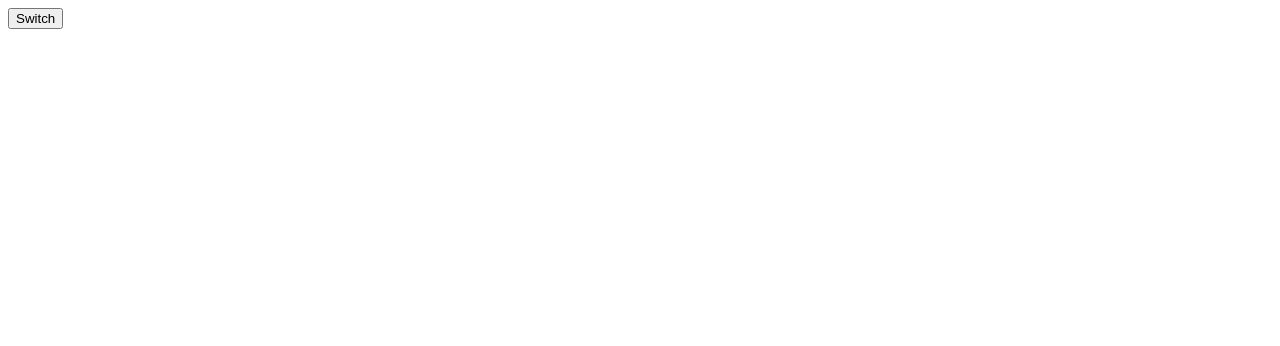
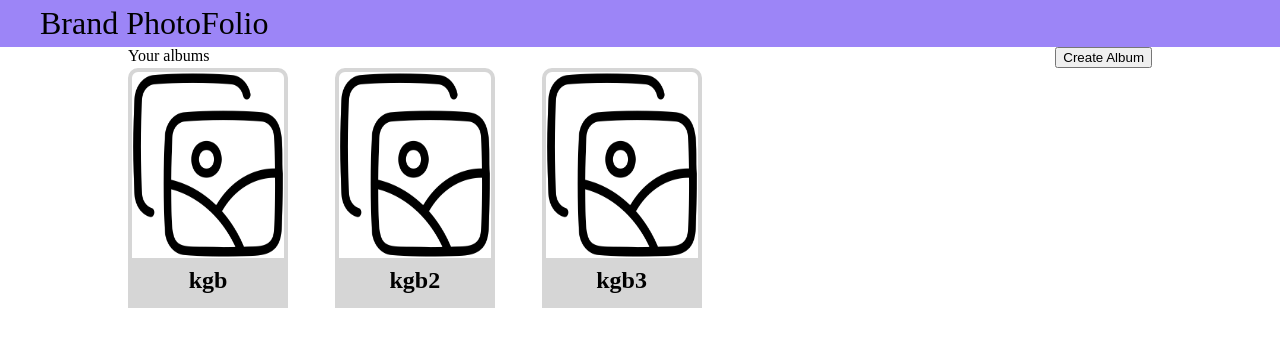
Before and after one commit to NamanJindal03/cn-1-rect, a React (Create React App) app: page / in a window 1280 px wide. Shown: the top 346 px of the page. Built offline with nearby package versions, Linux system fonts and the light colour scheme.

Commit message:
photofolio setup 1

```diff
--- a/src/index.js
+++ b/src/index.js
@@ -15,12 +15,13 @@ import ReactDOM from 'react-dom/client';
 // import App from './blogMiniProject/App'
 // import App from './useReducer/App'
 // import App from './customHooks/localStorage/App'
-import App2 from './blogMiniProject/App2'
+// import App2 from './blogMiniProject/App2'
+import App from './photofolio/App'
 
 const root = ReactDOM.createRoot(document.getElementById('root'));
 
 root.render(
-    <App2 />
+    <App />
 );
 
 
--- /dev/null
+++ b/src/photofolio/App.js
@@ -0,0 +1,32 @@
+import React, { useState } from 'react'
+import { albumsData } from './constants/albumData';
+import Navbar from './Components/Navbar';
+import Albums from './Components/Albums';
+import Album from './Components/Album';
+import './style/style.css'
+
+export default function App() {
+    const [albums, setAlbums] = useState(albumsData);
+    const [selectedAlbumIndex, setSelectedAlbumIndex] = useState('');
+
+    function addAlbum(newAlbum){
+        const tempAlbum = {images:[], ...newAlbum, id: Date.now()};
+        setAlbums([...albums, tempAlbum])
+    }
+    function selectAnAlbum(albumindex){
+        setSelectedAlbumIndex(albumindex)
+    }
+
+  return (
+    <>
+
+        <Navbar />
+        {
+            (selectedAlbumIndex || selectedAlbumIndex===0) ?
+                <Album album={albums[selectedAlbumIndex]}/> :
+                <Albums albums={albums} addAlbum={addAlbum} selectAnAlbum={selectAnAlbum}/>
+        }
+
+    </>
+  )
+}
--- /dev/null
+++ b/src/photofolio/Components/Album.js
@@ -0,0 +1,7 @@
+import React from 'react'
+
+export default function Album() {
+  return (
+    <div>Album</div>
+  )
+}
--- /dev/null
+++ b/src/photofolio/Components/AlbumCard.js
@@ -0,0 +1,16 @@
+import React from 'react'
+import Style from '../style/DisplayAlbum.module.css'
+import defaultAlbumImg from '../assets/images/defaultAlbumImg.png'
+
+export default function AlbumCard({album, index, selectAnAlbum}) {
+  return (
+    <div className={Style.albumCard} onClick={()=> selectAnAlbum(index)}>
+        <div className={Style.albumCardImgContainer}>
+            <img src={album.albumImg ? album.albumImg : defaultAlbumImg} alt="" className={Style.albumImg}/>
+        </div>
+        <div className={Style.imgThumbnail}>
+            {album.name}
+        </div>
+    </div>
+  )
+}
--- /dev/null
+++ b/src/photofolio/Components/Albums.js
@@ -0,0 +1,21 @@
+import React, {useState} from 'react'
+import CreateAlbums from './CreateAlbums'
+import DisplayAlbums from './DisplayAlbums'
+
+export default function Albums({albums, addAlbum, selectAnAlbum}) {
+    const [isCreateAlbum, setIsCreateAlbum] = useState(false)
+    function toggleCreateAlbum(){
+        setIsCreateAlbum(!isCreateAlbum);
+    }
+  return (
+    <section className='section-common-class'>
+        {isCreateAlbum && <CreateAlbums addAlbum={addAlbum}/>}
+        <DisplayAlbums
+            albums={albums}
+            isCreateAlbum={isCreateAlbum}
+            toggleCreateAlbum={toggleCreateAlbum}
+            selectAnAlbum={selectAnAlbum}
+        />
+    </section>
+  )
+}
--- /dev/null
+++ b/src/photofolio/Components/CreateAlbums.js
@@ -0,0 +1,23 @@
+import React, { useState } from 'react'
+
+export default function CreateAlbums({addAlbum}) {
+    const [albumName, setAlbumName] = useState('')
+    function handleAddAlbum(e){
+        e.preventDefault()
+        addAlbum({name: albumName});
+        setAlbumName('')
+    }
+    function handleClearAlbum(){
+        setAlbumName('')
+    }
+  return (
+    <div>
+        <h2>Create an album</h2>
+        <form onSubmit={handleAddAlbum}>
+            <input type="text" value={albumName} onChange={(e)=> setAlbumName(e.target.value)}/>
+            <button onClick={handleClearAlbum}>clear</button>
+            <button>create</button>
+        </form>
+    </div>
+  )
+}
--- /dev/null
+++ b/src/photofolio/Components/DisplayAlbums.js
@@ -0,0 +1,30 @@
+import React, { useState } from 'react'
+import styles from '../style/DisplayAlbum.module.css'
+import AlbumCard from './AlbumCard'
+import CreateAlbums from './CreateAlbums'
+
+export default function DisplayAlbums({albums, isCreateAlbum, toggleCreateAlbum, selectAnAlbum}) {
+  return (
+    <div>
+
+        <div className={styles.displayAlbumHeader}>
+            <span>Your albums</span>
+            <button onClick={toggleCreateAlbum}>{isCreateAlbum ? 'Cancel': 'Create Album'}</button>
+        </div>
+        <div className={styles.albumGrid}>
+            {
+                albums.map((album, index)=>{
+                    return (
+                        <AlbumCard
+                            album={album}
+                            key={album.id}
+                            index={index}
+                            selectAnAlbum={selectAnAlbum}
+                        />
+                    )
+                })
+            }
+        </div>
+    </div>
+  )
+}
--- /dev/null
+++ b/src/photofolio/Components/Navbar.js
@@ -0,0 +1,13 @@
+import React from 'react'
+import styles from '../style/Navbar.module.css'
+
+export default function Navbar() {
+  return (
+    <nav className={styles.nav}>
+        <div>
+            <span>Brand </span>
+            <span>PhotoFolio</span>
+        </div>
+    </nav>
+  )
+}
--- /dev/null
+++ b/src/photofolio/constants/albumData.js
@@ -0,0 +1,34 @@
+export const albumsData = [
+    {
+        id: '1234',
+		name: 'kgb',
+		albumImg: '', //default album image ->
+		images: [
+			{
+				name: 'img3',
+				imageUrl: 'https://cdn.pixabay.com/photo/2018/01/14/23/12/nature-3082832_1280.jpg'
+			},
+            {
+				name: 'img3',
+				imageUrl: 'https://images.pexels.com/photos/906150/pexels-photo-906150.jpeg?auto=compress&cs=tinysrgb&w=600'
+			}
+		]
+	},
+    {
+        id: '1235',
+		name: 'kgb2',
+		albumImg: '', //default album image ->
+		images: []
+	},
+    {
+        id: '1236',
+		name: 'kgb3',
+		albumImg: '', //default album image ->
+		images: [
+			{
+				name: 'img1',
+				imageUrl: 'https://images.pexels.com/photos/2325447/pexels-photo-2325447.jpeg?auto=compress&cs=tinysrgb&w=600'
+			}
+		]
+	},
+]
--- /dev/null
+++ b/src/photofolio/style/DisplayAlbum.module.css
@@ -0,0 +1,34 @@
+.displayAlbumHeader{
+    display: flex;
+    justify-content: space-between;
+}
+.albumGrid{
+    display: grid;
+    gap: 10px;
+    grid-template-columns: 1fr 1fr 1fr 1fr 1fr;
+}
+
+/* Album Card */
+.albumCard{
+    border: 4px solid rgb(214, 214, 214);
+    border-radius: 10px 10px 0px 0px;
+    height: 15rem;
+    width: 10rem;
+}
+.albumCardImgContainer{
+    height: 80%;
+    width: 100%;
+}
+.albumImg{
+    height: 100%;
+    width: 100%;
+}
+.imgThumbnail{
+    display: flex;
+    justify-content: center;
+    background-color: rgb(214, 214, 214);
+    font-size: 1.5rem;
+    font-weight: 700;
+    height: 20%;
+    align-items: center;
+}
--- /dev/null
+++ b/src/photofolio/style/Navbar.module.css
@@ -0,0 +1,7 @@
+.nav{
+    background-color: rgb(156, 133, 247);
+    padding: 5px 40px;
+    font-size: 2rem;
+    position: sticky;
+    top:0px;
+}
--- /dev/null
+++ b/src/photofolio/style/style.css
@@ -0,0 +1,13 @@
+*{
+    box-sizing: border-box;
+}
+body{
+    margin: 0px;
+    padding: 0px;
+}
+
+.section-common-class{
+    min-width: 500px;
+    width: 80%;
+    margin: 0 auto;
+}
```
Also changed, not shown: src/photofolio/assets/images/defaultAlbumImg.png (added).
